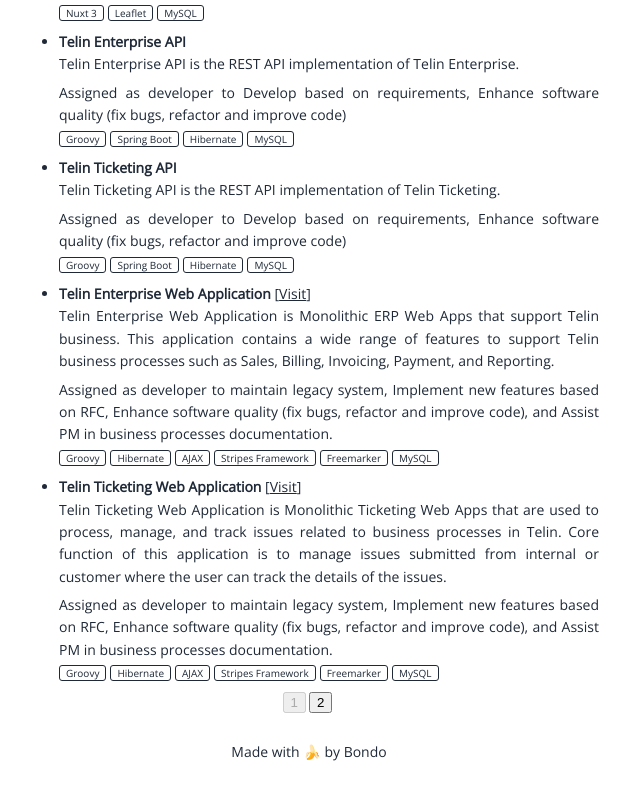
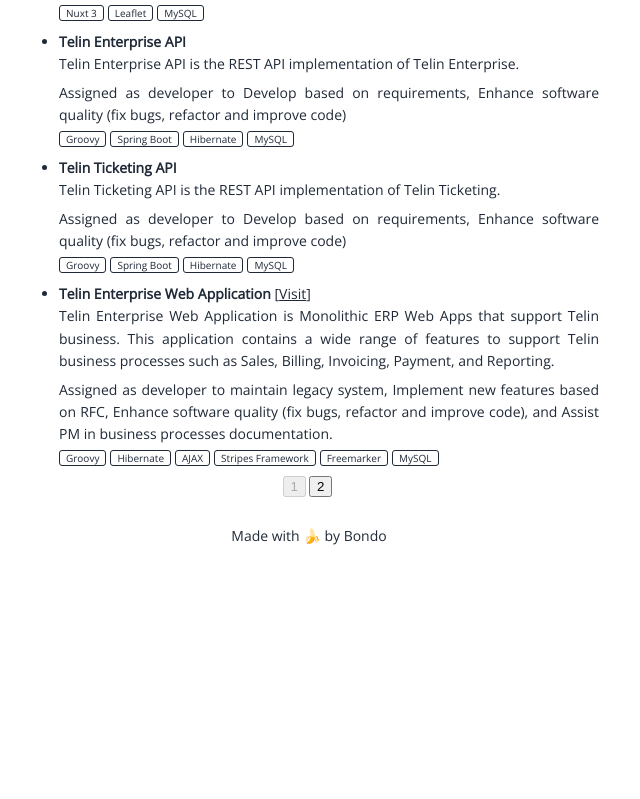
Before and after one commit to bondopangaji/bondopangaji.github.io, a Vue app: page /portfolio in a window 1280 px wide. Shown: the part 1675-2474 px from the top of the page, without its empty margins (331-971 px from the left). After the commit the page ends 2263 px from the top, so only its background shows below. Built offline with nearby package versions, Linux system fonts and the light colour scheme.

Commit message:
refactor: 5 instead 6

```diff
--- a/src/components/Projects.vue
+++ b/src/components/Projects.vue
@@ -6,7 +6,7 @@
 const projects = ref(portfolio);
 
 const currentPage = ref(1);
-const itemsPerPage = 6;
+const itemsPerPage = 5;
 
 const paginatedProjects = computed(() => {
   const startIndex = (currentPage.value - 1) * itemsPerPage;
```
